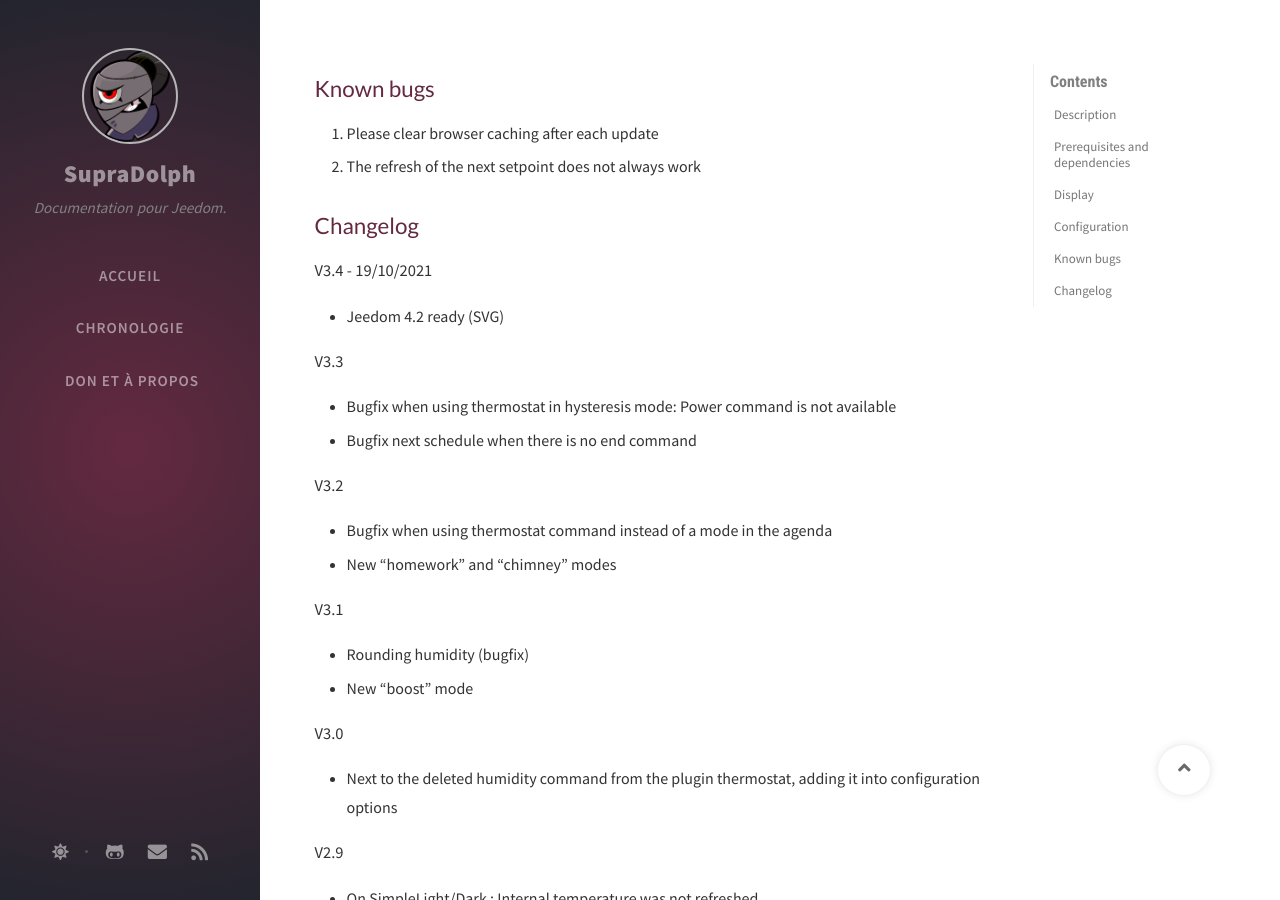
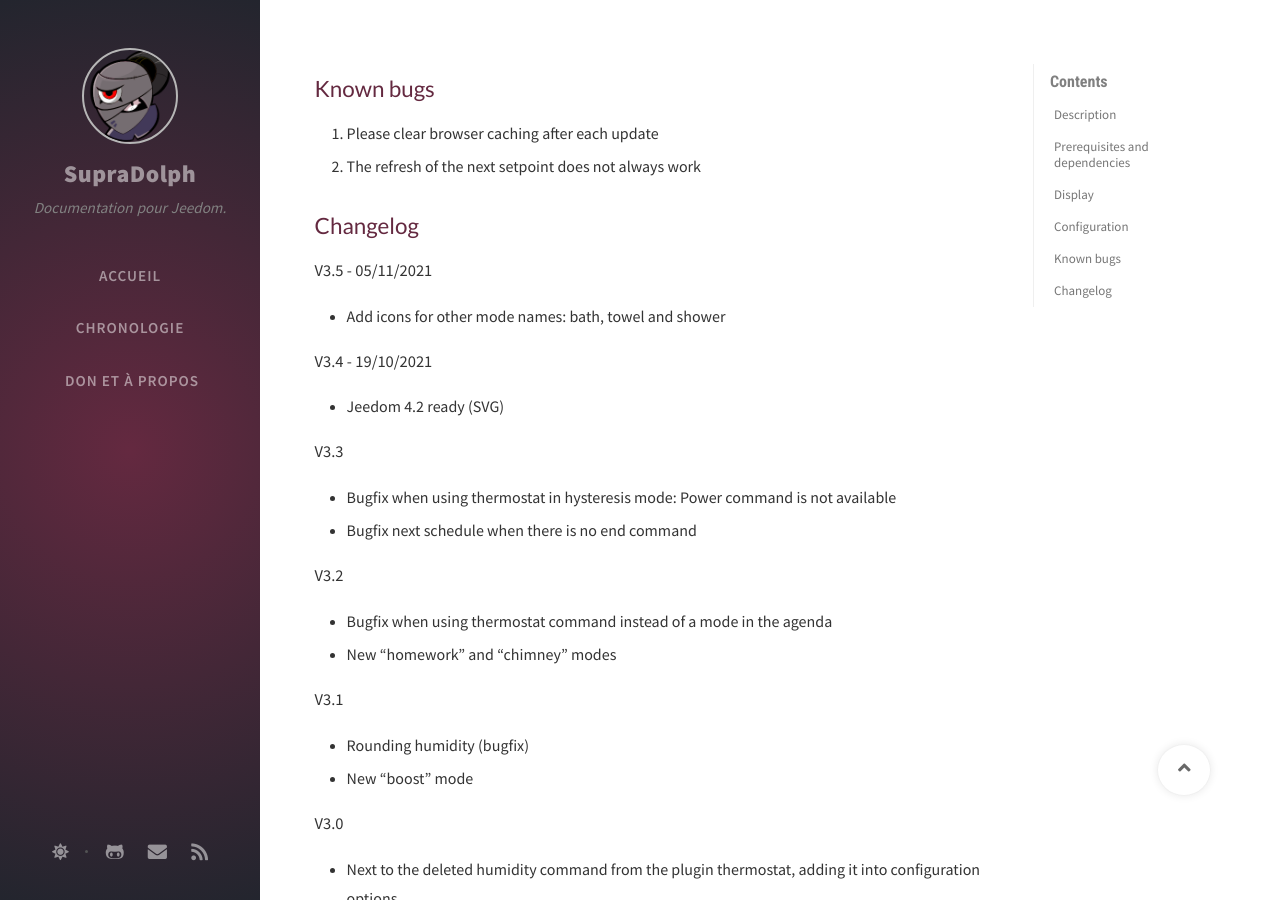
Before and after one commit to SupraDolph/supradolph.github.io, a Jekyll site: the page built from jeedom-doc/thermoAlternateView/_posts/2017-11-09-thermoAlternateView_en_US.md, in a window 1280 px wide and 900 px high, scrolled down 2436 px. Built offline with Jekyll 4.4.1, drawn with Linux system fonts in a browser that asks for light colours; nearby versions of some CDN libraries; comment, search, counter and statistics services are not loaded; some of the changed text lies outside the part shown.

Commit message:
thermoAlternateView 3.5

```diff
--- a/jeedom-doc/thermoAlternateView/_posts/2017-11-09-thermoAlternateView_en_US.md
+++ b/jeedom-doc/thermoAlternateView/_posts/2017-11-09-thermoAlternateView_en_US.md
@@ -21,7 +21,7 @@
 
 ### Configuration of the Thermostat plugin modes
 
-The mode selector uses icons that are associated with the thermostat mode label. For an optimal display (icons), the thermostat must include modes named **Day**, **Night**, **Comfort**, **Eco**, **Boost**, **homework**, **Holiday**, **no frost**, **Comfort -2**, **chimney** and/or **Absent**.
+The mode selector uses icons that are associated with the thermostat mode label. For an optimal display (icons), the thermostat must include modes named **Day**, **Night**, **Comfort**, **Eco**, **Boost**, **homework**, **Holiday**, **no frost**, **Comfort -2**, **Chimney**, **Bath**, **Towel**, **Shower** and/or **Absent**.
 
 ![](/jeedom-doc/{{ page.title }}/images/thermoAlternateViewConfigModes.png)
 
@@ -92,6 +92,10 @@
 2.  The refresh of the next setpoint does not always work
 
 ## Changelog
+
+V3.5 - 05/11/2021
+
+*   Add icons for other mode names: bath, towel and shower
 
 V3.4 - 19/10/2021
 
```
Also changed, not shown: jeedom-doc/thermoAlternateView/_posts/2017-11-09-thermoAlternateView_fr_FR.md (+5 -1 lines).
